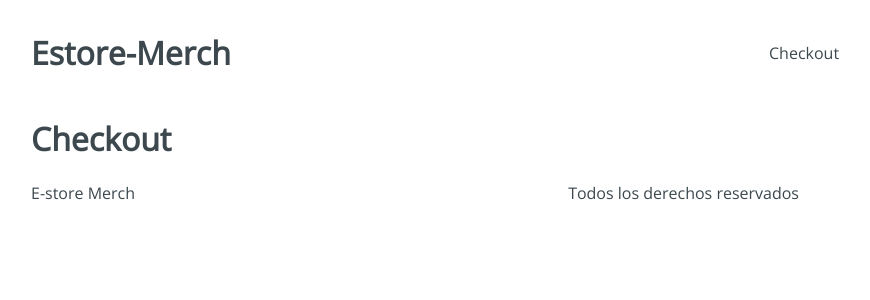
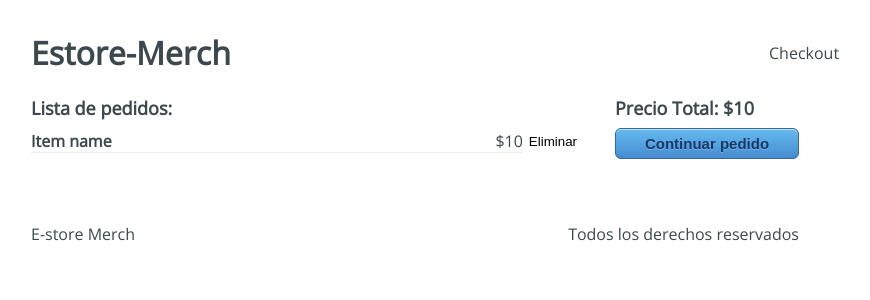
Before and after one commit to zergcore/estore-merch, a React app: page /checkout in a window 1280 px wide. Shown: the top 300 px of the page, without its empty margins (225-1095 px from the left). Built offline with nearby package versions, Linux system fonts and the light colour scheme.

Commit message:
Checkout style

```diff
--- a/src/containers/Checkout.jsx
+++ b/src/containers/Checkout.jsx
@@ -3,7 +3,26 @@
 
 function Checkout() {
   return (
-    <h1>Checkout</h1>
+    <div className="Checkout">
+      <div className="Checkout-content">
+        <h3>
+          Lista de pedidos:
+        </h3>
+        <div className="Checkout-item">
+          <div className="Checkout-element">
+            <h4>
+              Item name
+            </h4>
+            <span>$10</span>
+          </div>
+          <button type='button'>Eliminar</button>
+        </div>
+      </div>
+      <div className="Checkout-sidebar">
+        <h3>Precio Total: $10</h3>
+        <button type='button'>Continuar pedido</button>
+      </div>
+    </div>
   )
 }
 
```
